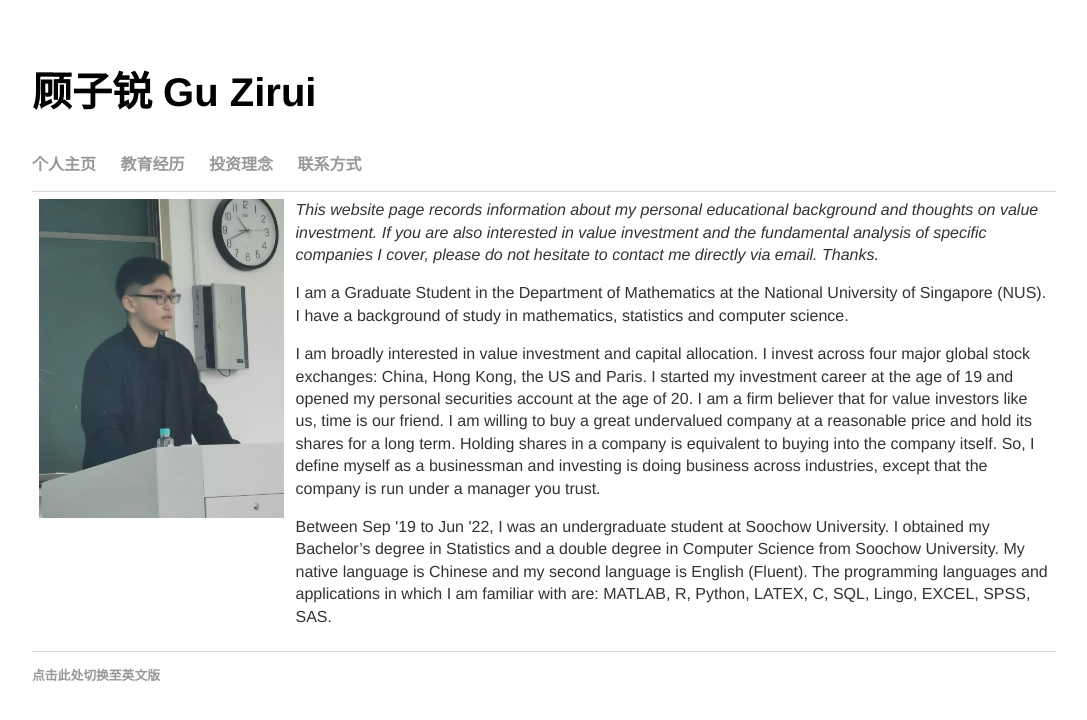
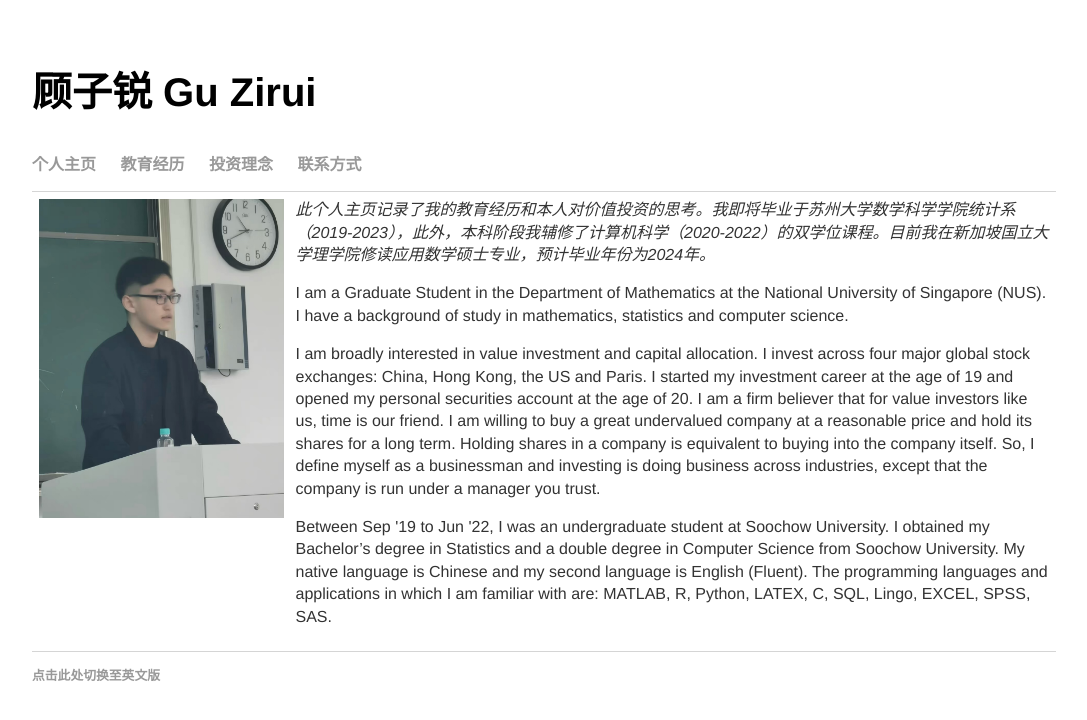
Before and after one commit to guzirui/guzirui.github.io, a Jekyll site: the page built from index.html, in a window 1280 px wide. Shown: the top 720 px of the page, without its empty margins (96-1183 px from the left). Built offline with Jekyll 4.4.1, drawn with Linux system fonts in a browser that asks for light colours.

Commit message:
Update index.html

```diff
--- a/index.html
+++ b/index.html
@@ -21,7 +21,7 @@ title: 顾子锐 Gu Zirui
     </td>
     <td>
       <div id="blurb">
-	<p><i>This website page records information about my personal educational background and thoughts on value investment. If you are also interested in value investment and the fundamental analysis of specific companies I cover, please do not hesitate to contact me directly via email. Thanks.</i></p>
+	<p><i>此个人主页记录了我的教育经历和本人对价值投资的思考。我即将毕业于苏州大学数学科学学院统计系（2019-2023），此外，本科阶段我辅修了计算机科学（2020-2022）的双学位课程。目前我在新加坡国立大学理学院修读应用数学硕士专业，预计毕业年份为2024年。</i></p>
 
 	<p>I am a Graduate Student in the Department of Mathematics at the National University of Singapore (NUS).  I have a background of study in mathematics, statistics and computer science.</p>
 
```
